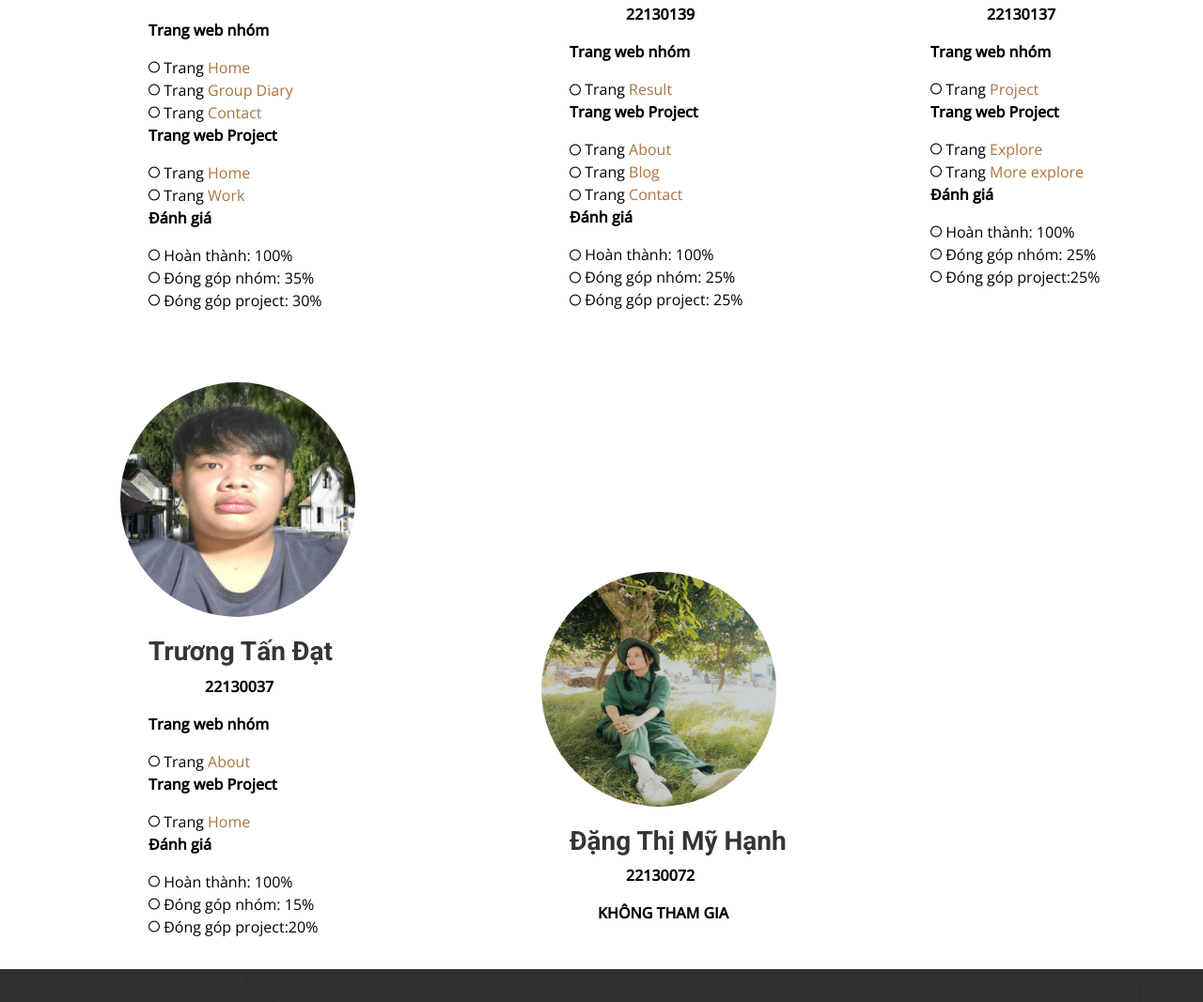
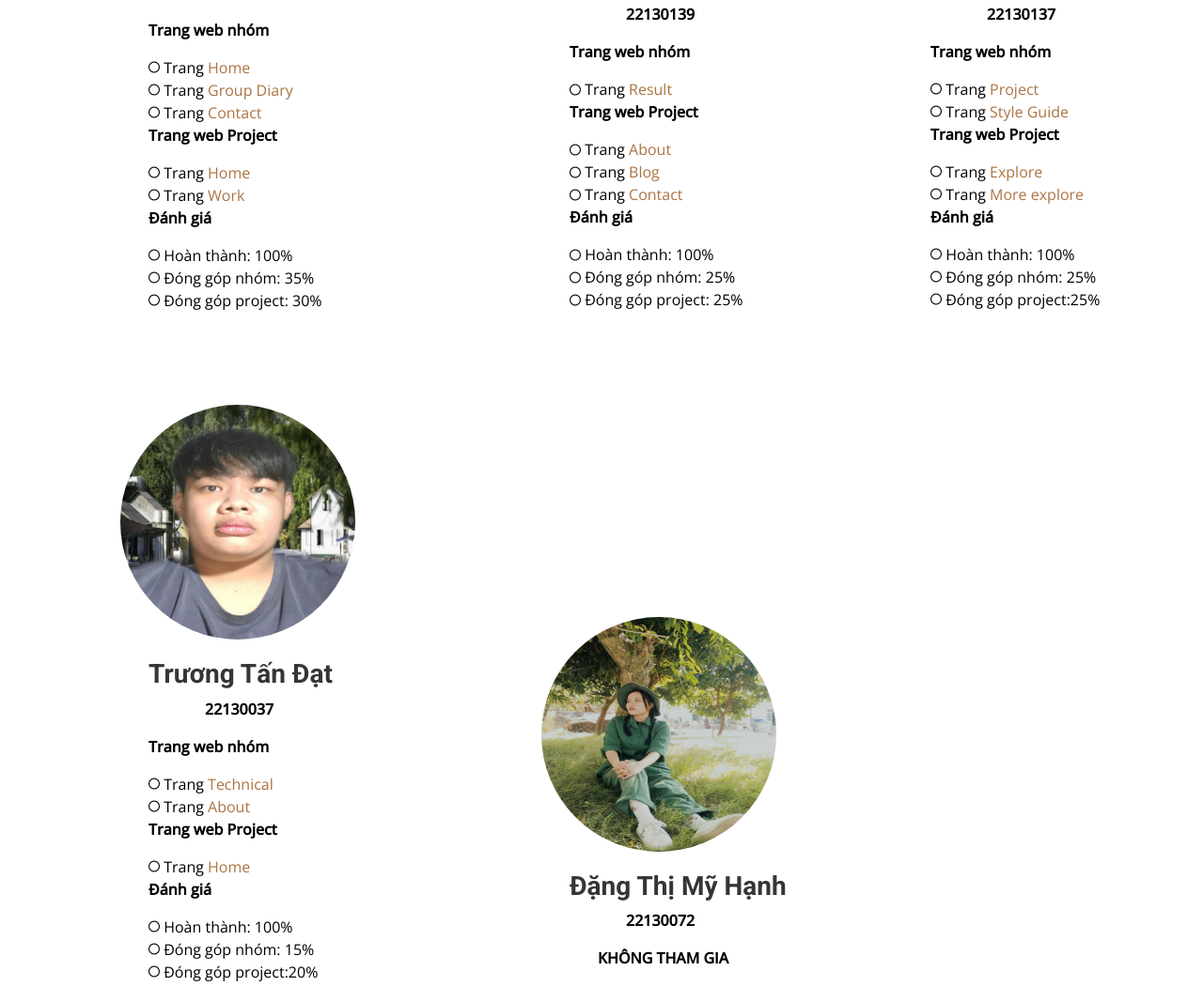
Before and after one commit to GiaLyy/web_nhom14, a plain HTML site: page result.html in a window 1280 px wide. Shown: the part 991-2058 px from the top of the page at 94% size. Drawn offline with nearby package versions, Linux system fonts and the light colour scheme.

Commit message:
push code

```diff
--- a/result.html
+++ b/result.html
@@ -292,6 +292,7 @@
                 <div style="margin-left: 30px;">
                     <p style=""> <b>Trang web nhóm</b></p>
                     <span><i class="fa-regular fa-circle fa-xs"></i> Trang <a href="project.html">Project</a></span> <br>
+                    <span><i class="fa-regular fa-circle fa-xs"></i> Trang <a href="style_guide.html">Style Guide</a></span>
                     <p><b>Trang web Project</b></p>
                     <span><i class="fa-regular fa-circle fa-xs"></i> Trang <a href="https://gialyy.github.io/project_nhom14/index.html#[object%20Object]">Explore</a></span> <br>
                     <span><i class="fa-regular fa-circle fa-xs"></i> Trang <a href="https://gialyy.github.io/project_nhom14/moreExplore.html">More explore</a></span>
@@ -308,7 +309,8 @@
                 <p style="margin-left: 90px;"> <b> 22130037</b></p>
                 <div style="margin-left: 30px;">
                     <p style=""> <b>Trang web nhóm</b></p>
-                    <span><i class="fa-regular fa-circle fa-xs"></i> Trang <a href="about.html">About</a></span> <br>
+                    <span><i class="fa-regular fa-circle fa-xs"></i> Trang <a href="technical.html">Technical</a></span> <br>
+                    <span><i class="fa-regular fa-circle fa-xs"></i> Trang <a href="about.html">About</a></span>
                     <p><b>Trang web Project</b></p>
                     <span><i class="fa-regular fa-circle fa-xs"></i> Trang <a href="https://gialyy.github.io/project_nhom14/index.html#[object%20Object]">Home</a></span> <br>
                     <p><b>Đánh giá</b></p>
```
